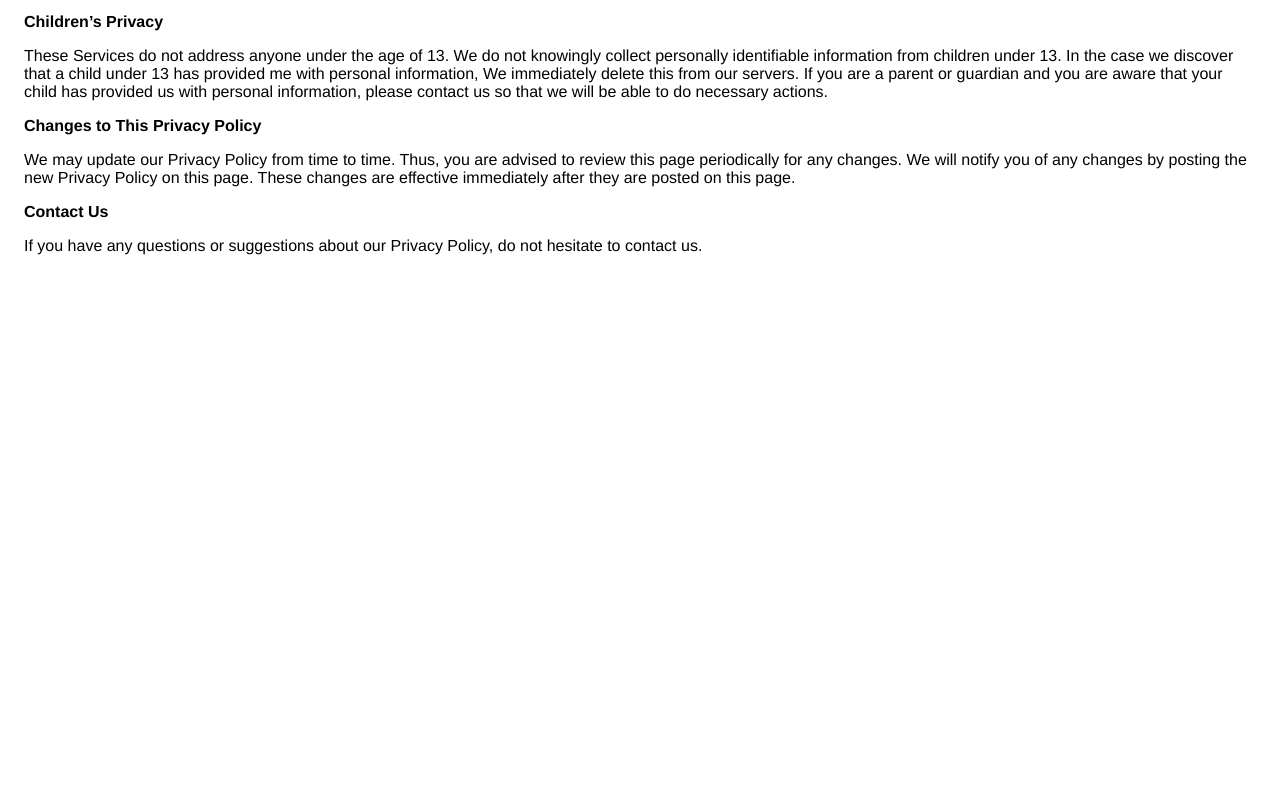
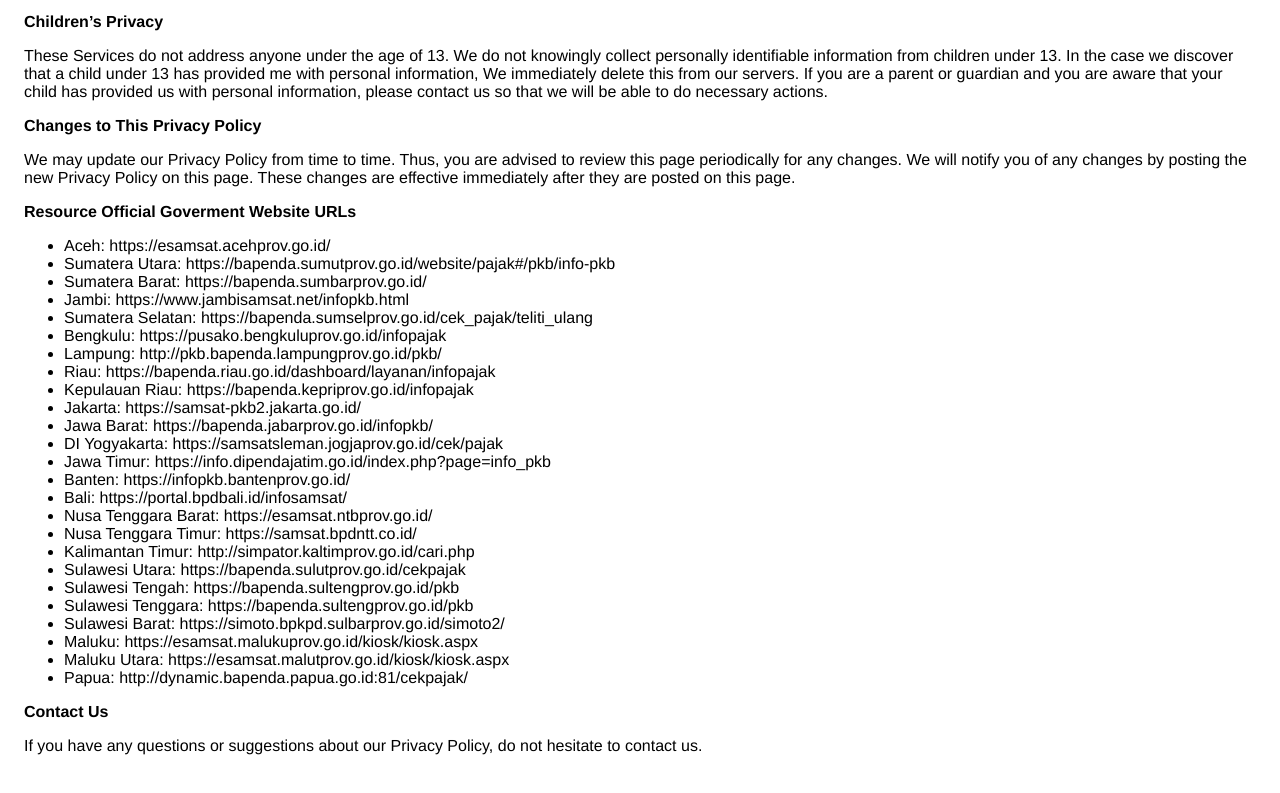
Before and after one commit to moitalk/moitalk.github.io, a plain HTML site: page cekpajakkendaraan/privacy-policy.html in a window 1280 px wide. Shown: the part 1167-1960 px from the top of the page. Before the commit the page ends 1462 px from the top, so only its background shows below. Drawn offline with Linux system fonts and the light colour scheme.

Commit message:
Update privacy-policy.html

```diff
--- a/cekpajakkendaraan/privacy-policy.html
+++ b/cekpajakkendaraan/privacy-policy.html
@@ -113,7 +113,38 @@
                     notify you of any changes by posting the new Privacy Policy
                     on this page. These changes are effective immediately after
                     they are posted on this page.
-                  </p> <p><strong>Contact Us</strong></p> <p>
+                  </p>
+        <p><strong>Resource Official Goverment Website URLs</strong></p>
+        <p>
+<ul>
+<li>Aceh: https://esamsat.acehprov.go.id/</li>
+<li>Sumatera Utara: https://bapenda.sumutprov.go.id/website/pajak#/pkb/info-pkb</li>
+<li>Sumatera Barat: https://bapenda.sumbarprov.go.id/</li>
+<li>Jambi: https://www.jambisamsat.net/infopkb.html</li>
+<li>Sumatera Selatan: https://bapenda.sumselprov.go.id/cek_pajak/teliti_ulang</li>
+<li>Bengkulu: https://pusako.bengkuluprov.go.id/infopajak</li>
+<li>Lampung: http://pkb.bapenda.lampungprov.go.id/pkb/</li>
+<li>Riau: https://bapenda.riau.go.id/dashboard/layanan/infopajak</li>
+<li>Kepulauan Riau: https://bapenda.kepriprov.go.id/infopajak</li>
+<li>Jakarta: https://samsat-pkb2.jakarta.go.id/</li>
+<li>Jawa Barat: https://bapenda.jabarprov.go.id/infopkb/</li>
+<li>DI Yogyakarta: https://samsatsleman.jogjaprov.go.id/cek/pajak</li>
+<li>Jawa Timur: https://info.dipendajatim.go.id/index.php?page=info_pkb</li>
+<li>Banten: https://infopkb.bantenprov.go.id/</li>
+<li>Bali: https://portal.bpdbali.id/infosamsat/</li>
+<li>Nusa Tenggara Barat: https://esamsat.ntbprov.go.id/</li>
+<li>Nusa Tenggara Timur: https://samsat.bpdntt.co.id/</li>
+<li>Kalimantan Timur: http://simpator.kaltimprov.go.id/cari.php</li>
+<li>Sulawesi Utara: https://bapenda.sulutprov.go.id/cekpajak</li>
+<li>Sulawesi Tengah: https://bapenda.sultengprov.go.id/pkb</li>
+<li>Sulawesi Tenggara: https://bapenda.sultengprov.go.id/pkb</li>
+<li>Sulawesi Barat: https://simoto.bpkpd.sulbarprov.go.id/simoto2/</li>
+<li>Maluku: https://esamsat.malukuprov.go.id/kiosk/kiosk.aspx</li>
+<li>Maluku Utara: https://esamsat.malutprov.go.id/kiosk/kiosk.aspx</li>
+<li>Papua: http://dynamic.bapenda.papua.go.id:81/cekpajak/</li>
+</ul>
+        </p>
+        <p><strong>Contact Us</strong></p> <p>
                     If you have any questions or suggestions about
                     our Privacy Policy, do not hesitate to contact us.
                   </p>
```
